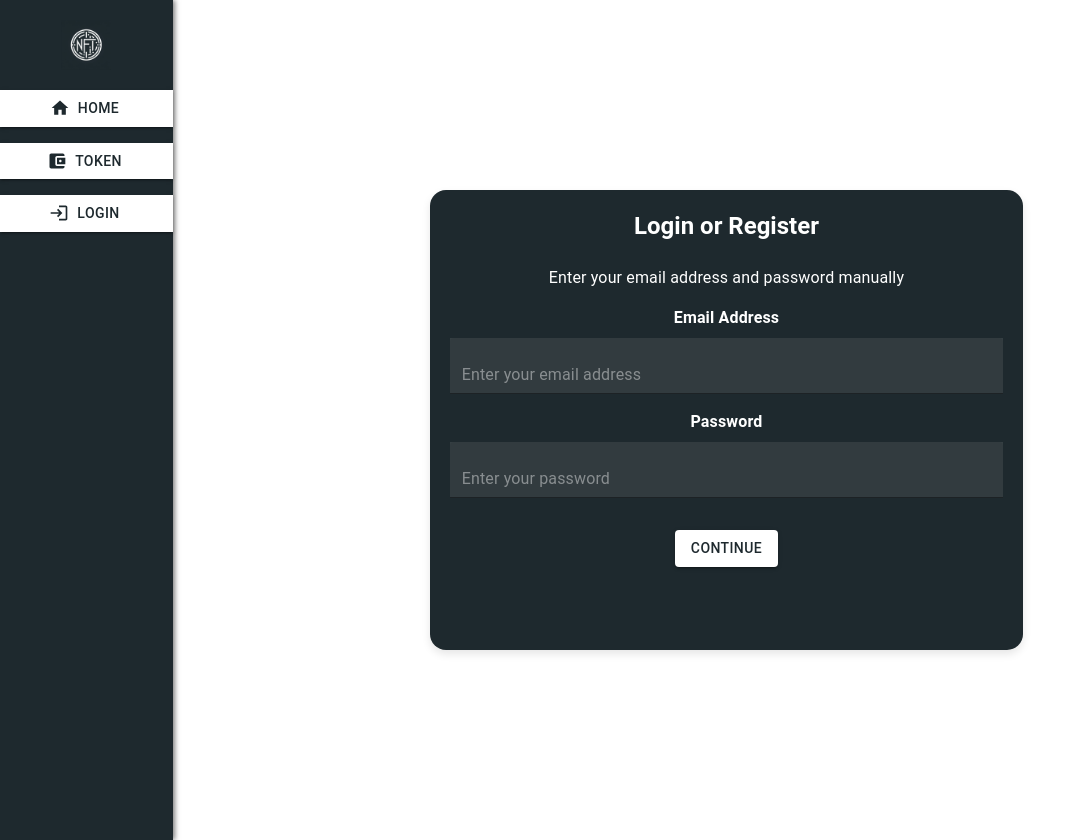
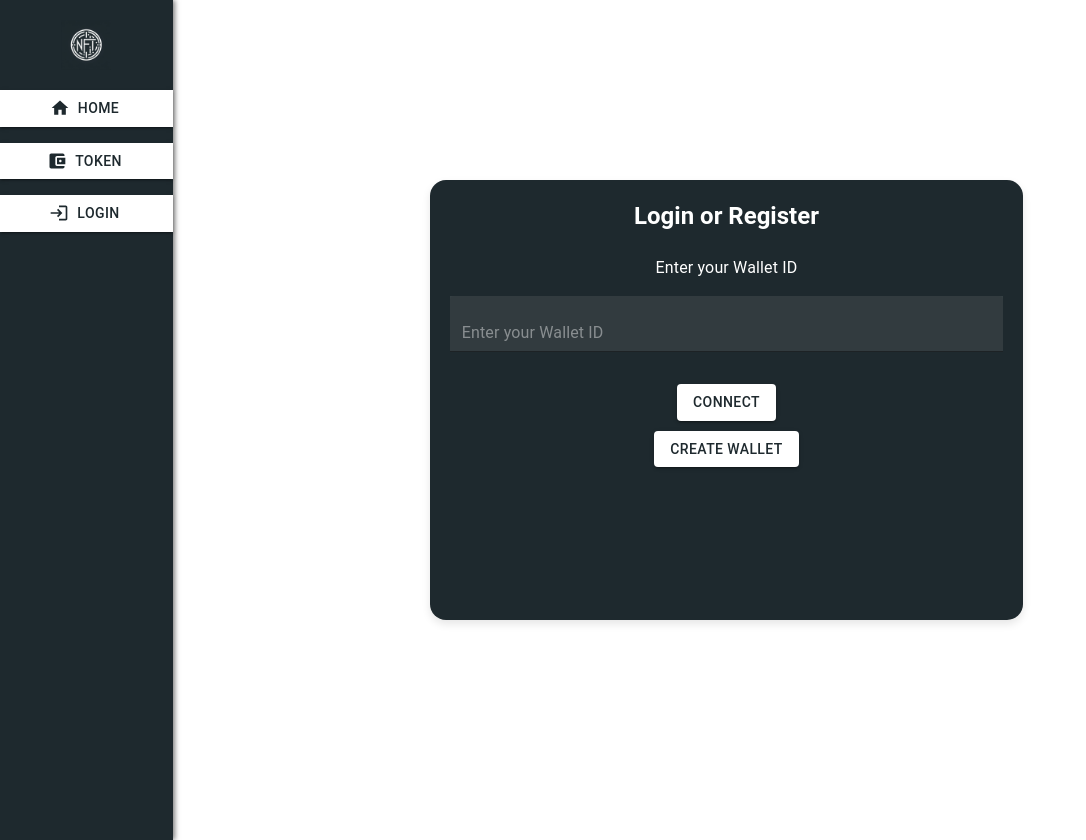
Before and after one commit to M-Blockchain-M-BKC-900/frontend, a React (Create React App) app in the folder enefte/: page /login in a window 1280 px wide. Shown: the whole page, without its empty margins (0-1086 px from the left). Built offline with nearby package versions, Linux system fonts and the light colour scheme.

Commit message:
[UPDATE] LoginPage

```diff
--- a/enefte/src/pages/LoginPage.js
+++ b/enefte/src/pages/LoginPage.js
@@ -1,13 +1,35 @@
-import React from 'react';
+import React, { useState } from 'react';
 import { Box, Typography, TextField, Button } from '@mui/material';
+import ContentCopyIcon from '@mui/icons-material/ContentCopy';
 
 const LoginPage = () => {
+  const [walletID, setWalletID] = useState('');
+  const [newWalletID, setNewWalletID] = useState('');
+
+  // Simuler la création d'un wallet
+  const handleCreateWallet = () => {
+    // Simuler un ID de wallet généré
+    const generatedWalletID = 'xrp1234567890';
+    setNewWalletID(generatedWalletID);
+  };
+
+  // Fonction pour copier l'ID du Wallet dans le presse-papiers
+  const handleCopyToClipboard = () => {
+    if (newWalletID) {
+      navigator.clipboard.writeText(newWalletID).then(() => {
+        alert('Wallet ID copied to clipboard!'); // Notification de la copie réussie
+      }, (err) => {
+        console.error('Could not copy text: ', err); // Gérer les erreurs de copie
+      });
+    }
+  };
+
   return (
     <Box sx={{
       display: 'flex',
       justifyContent: 'center',
       alignItems: 'center',
-      height: '100%',
+      height: '100vh',
       width: '100%'
     }}>
       <Box sx={{
@@ -25,29 +47,55 @@ const LoginPage = () => {
           Login or Register
         </Typography>
         <Typography sx={{ color: 'white', mb: 2 }}>
-          Enter your email address and password manually
-        </Typography>
-        <Typography sx={{ color: 'white', mb: 1, fontWeight: 'bold' }}>
-          Email Address
+          Enter your Wallet ID
         </Typography>
         <TextField
           variant="filled"
           fullWidth
-          placeholder="Enter your email address"
+          value={walletID}
+          onChange={(e) => setWalletID(e.target.value)}
+          placeholder="Enter your Wallet ID"
           sx={{ mb: 2, input: { color: 'white' }, backgroundColor: 'rgba(255,255,255,0.1)' }}
         />
-        <Typography sx={{ color: 'white', mb: 1, fontWeight: 'bold' }}>
-          Password
-        </Typography>
-        <TextField
-          variant="filled"
-          fullWidth
-          placeholder="Enter your password"
-          sx={{ mb: 2, input: { color: 'white' }, backgroundColor: 'rgba(255,255,255,0.1)' }}
-        />
-        <Button variant="contained" sx={{ mt: 2, bgcolor: 'white', color: '#1E292E' }}>
-          Continue
+        <Button variant="contained" sx={{
+            mt: 2,
+            bgcolor:
+            'white',
+            color: '#1E292E' ,
+            ':hover': {
+                backgroundColor: 'grey.300'
+            }}}>
+            Connect
         </Button>
+        <Button onClick={handleCreateWallet} variant="contained" sx={{
+            mt: 2,
+            bgcolor: 'white',
+            color: '#1E292E',
+            marginTop: '10px',
+            ':hover': {
+                backgroundColor: 'grey.300'
+            }}}>
+            Create Wallet
+        </Button>
+        {newWalletID && (
+          <>
+            <Box sx={{ display: 'flex', alignItems: 'center', color: 'white', mt: 2 }}>
+                <Typography sx={{ mr: 1 }}>
+                New Wallet ID: {newWalletID}
+                </Typography>
+                <Button onClick={handleCopyToClipboard} sx={{
+                    minWidth: '10px',
+                    padding: '4px',
+                    bgcolor: 'white',
+                    color: '#1E292E',
+                    ':hover': {
+                        backgroundColor: 'grey.300'
+                }}}>
+                    <ContentCopyIcon fontSize="small" />
+                </Button>
+            </Box>
+          </>
+        )}
       </Box>
     </Box>
   );
```
